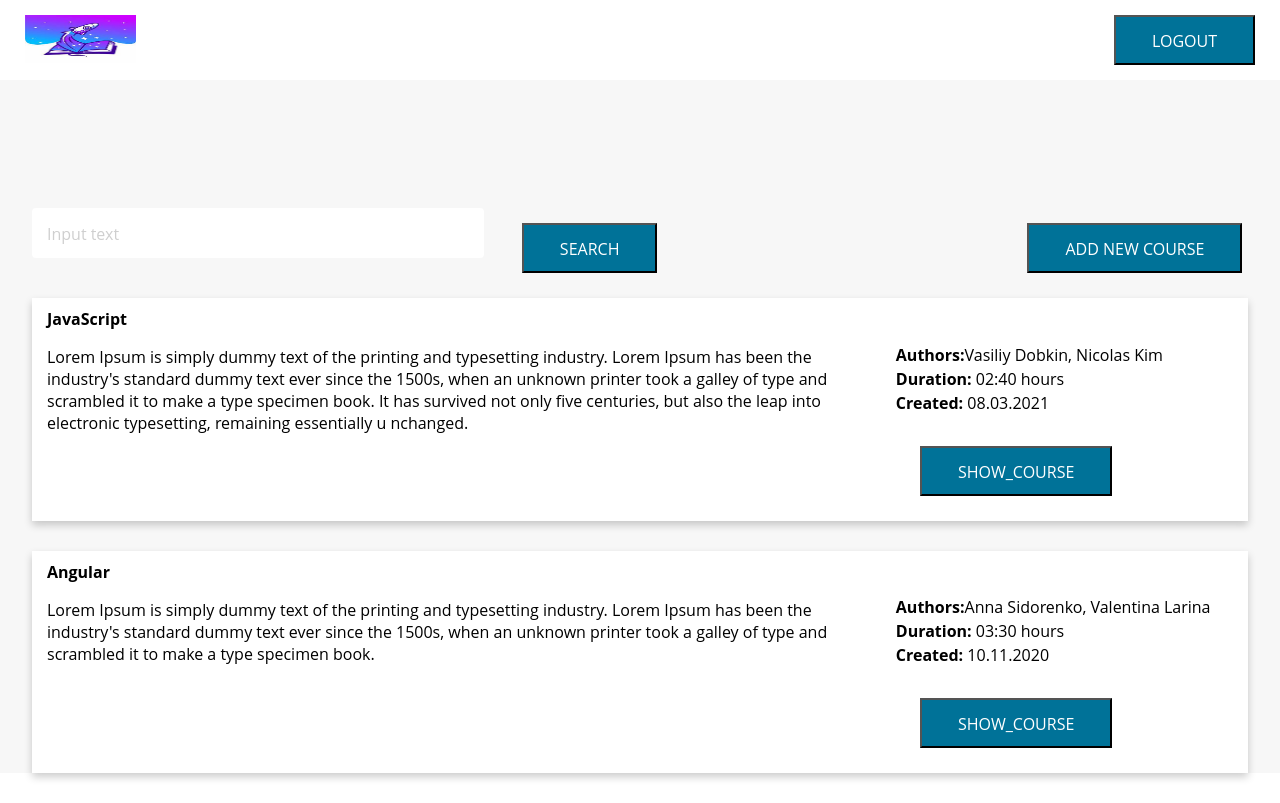
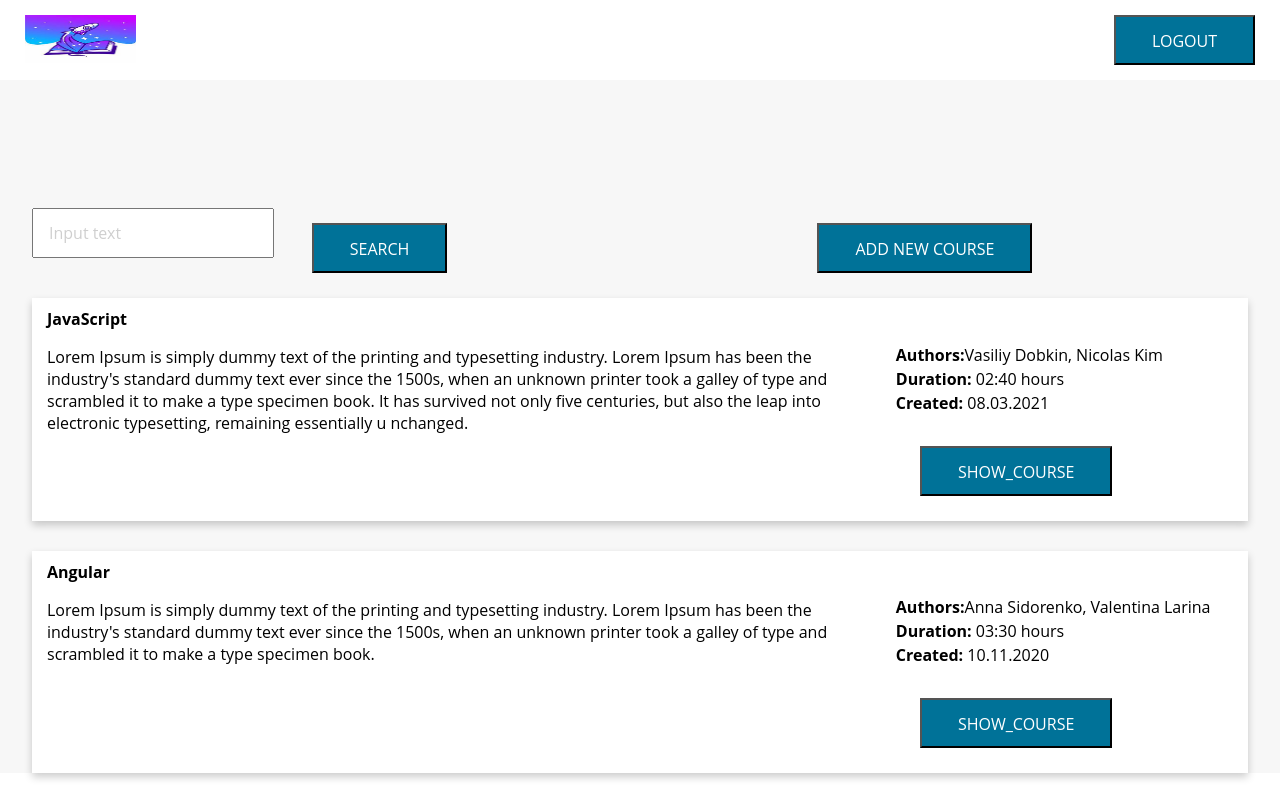
Before and after one commit to Gokulv14/React_Fundamentals, a React (Create React App) app: page / in a window 1280 px wide. Built offline with nearby package versions, Linux system fonts and the light colour scheme.

Commit message:
added input elements in search bar

```diff
--- /dev/null
+++ b/src/common/Input/Input.css
@@ -0,0 +1,9 @@
+.search-bar-text {
+    padding:15px;
+    font-family: 'Open Sans';
+    color: #CFCFCF;
+    font-size: 16px;
+    background:white;
+    border-radius: 4px;
+    border: 1px;
+}
--- a/src/common/Input/Input.jsx
+++ b/src/common/Input/Input.jsx
@@ -1,5 +1,13 @@
 function Input(props) {
-	return <input type={props.type} name={props.name} value={props.value} />;
+	return (
+		<input
+			className='search-bar-text'
+			type={props.type}
+			name={props.name}
+			value={props.value}
+			onChange={() => {}}
+		/>
+	);
 }
 
 export default Input;
--- a/src/components/Courses/components/SearchBar/SearchBar.css
+++ b/src/components/Courses/components/SearchBar/SearchBar.css
@@ -8,14 +8,13 @@
 .search-bar-filter {
     margin-left: 2.5%;
     border-radius: 4px;
+    border: 1px;
     background:white;
     display: flex;
     margin-right: 1%;
     border-radius: 4px;
-    border: 1px;
     height: 50px;
     float: left;
-    padding-right: 350px;
 }
 
 .search-bar-text {
--- a/src/components/Courses/components/SearchBar/SearchBar.jsx
+++ b/src/components/Courses/components/SearchBar/SearchBar.jsx
@@ -1,4 +1,5 @@
 import Button from '../../../../common/Button/Button';
+import Input from '../../../../common/Input/Input';
 import { ADD_NEW_COURSE_TEXT, SEARCH_BUTTON_TEXT } from '../../../../constants';
 import './SearchBar.css';
 
@@ -6,7 +7,7 @@ function SearchBar() {
 	return (
 		<div className='search-bar'>
 			<div className='search-bar-filter'>
-				<span className='search-bar-text'>Input text</span>
+				<Input value='Input text' />
 			</div>
 			<div className='search-button'>
 				<Button name={SEARCH_BUTTON_TEXT} onClickFn={() => {}} />
```
